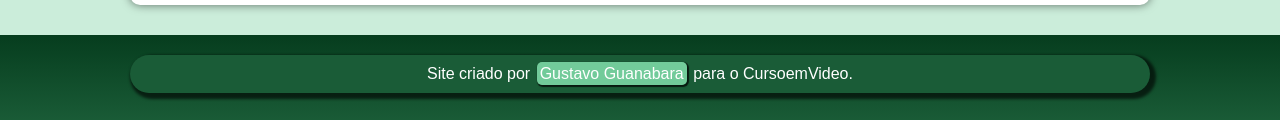
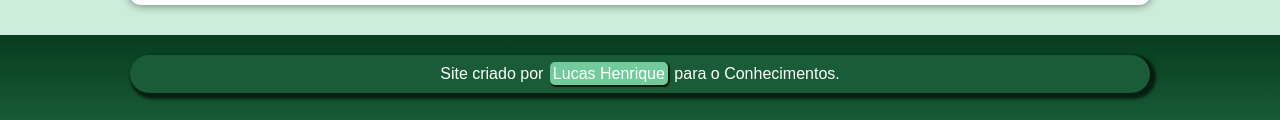
Before and after one commit to lucashv68/HTML-CSS, a plain HTML site: page CSS - Modulo 2/Projeto android/android.html in a window 1280 px wide. Shown: the part 2498-2618 px from the top of the page. Drawn offline with Linux system fonts and the light colour scheme; a web font is replaced by a local one.

Commit message:
atualizado

```diff
--- a/CSS - Modulo 2/Projeto android/android.html
+++ b/CSS - Modulo 2/Projeto android/android.html
@@ -98,7 +98,7 @@
 
     </main>
     <footer>
-        <p>Site criado por <a href="https://gustavoguanabara.github.io/" target="_blank">Gustavo Guanabara</a> para o CursoemVideo.</p>
+        <p>Site criado por <a href="https://lucashv68.github.io/HTML-CSS/" target="_blank">Lucas Henrique</a> para o Conhecimentos.</p>
     </footer>
 
 
```
